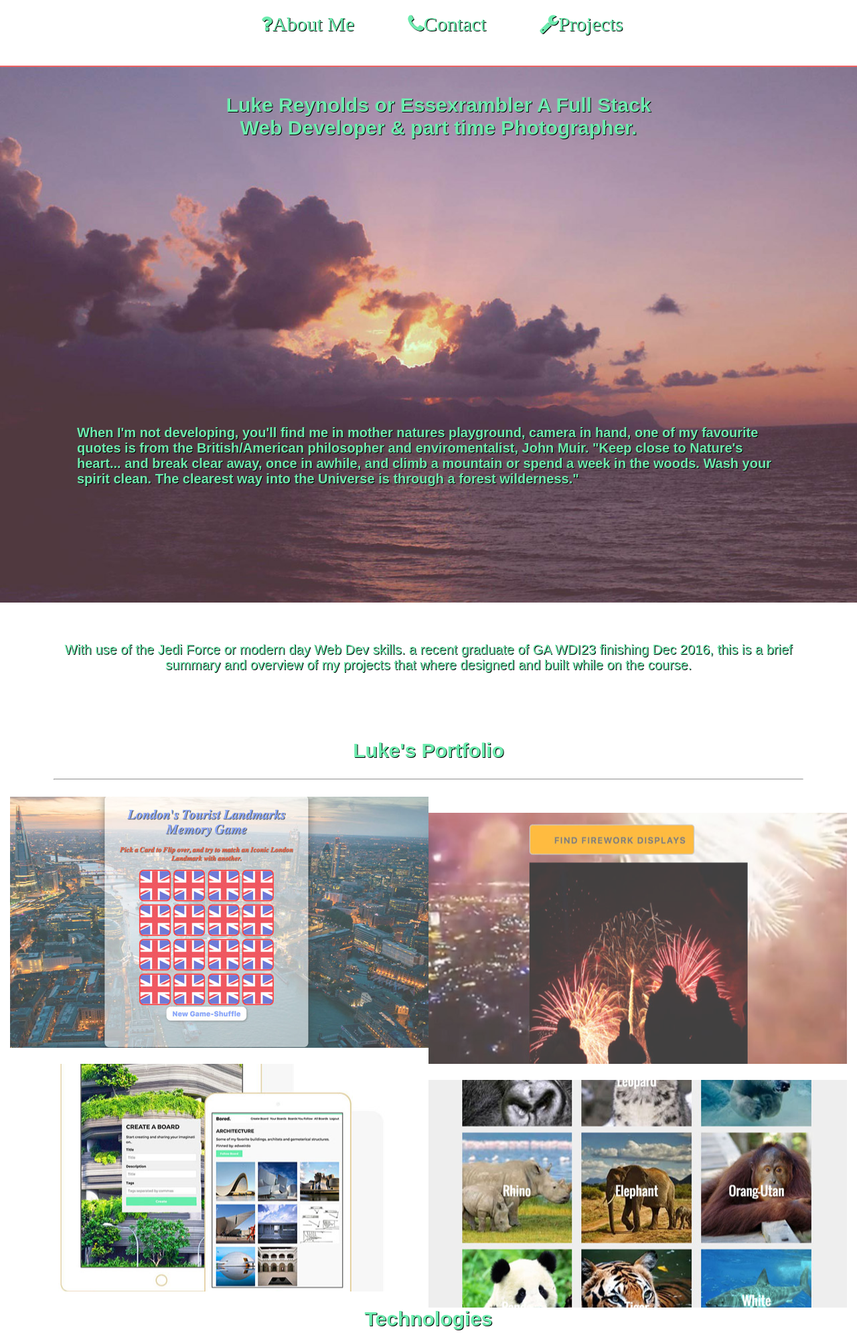
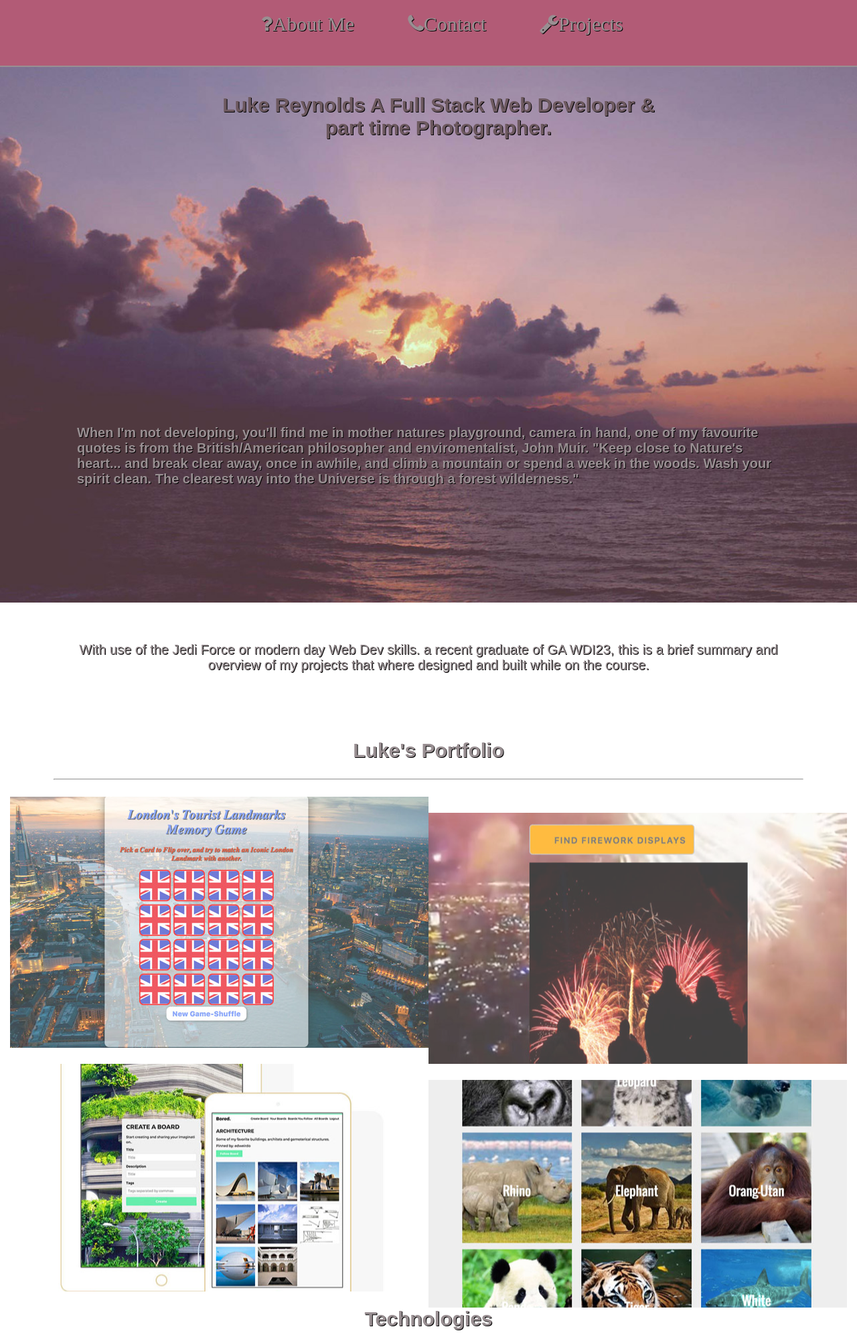
Before and after one commit to Essexrambler/Essexrambler2.github.io, a PHP site: page /index.html in a window 1280 px wide. Shown: the top 1991 px of the page at 67% size. Run offline with PHP 8.4, Linux system fonts and the light colour scheme; some web fonts are replaced.

```diff
--- a/css/style.css
+++ b/css/style.css
@@ -50,8 +50,8 @@ body, html {
 nav {
   height:100px;
   width: 100%;
-  background-color: white;
-  border-bottom: 2px solid #EE6363;
+  background-color: #b25b76;
+  border-bottom: 2px solid #998f92;
   font-size: 30px;
 
 }
@@ -100,7 +100,7 @@ a {
   font-size:20px;
   margin: 20px;
   text-decoration: none;
-  color: #ffb6c1;
+  color: #998f92;
   font-family: raleway;
   /* border-bottom: 1px solid #52c9aa; */
   transition: color 0.5s ease-out;
@@ -154,7 +154,7 @@ a {
    -moz-border-radius: 300px;*/
 
    .about {
-     color: #6DECAF;
+     color: #998f92;
      padding-top: 500px;
      padding-left: 100px;
      padding-right: 100px;
@@ -190,7 +190,7 @@ a, u {
 }
 
 a {
-  color:#6DECAF;
+  color:#998f92;
 }
 
 a.contact {
@@ -204,14 +204,14 @@ a.contact {
 }
 
  nav a:hover {
-    color: #EE6363;
+    color: #dd3213;
     font-size: 30px;
 }
 
 h1 {
   font-size: 30px;
   /*width: 30%;*/
-  color:#6DECAF;
+  color:#6d595f;
   display: inline;
   text-align: center;
    /* background-color: white; */ */
@@ -380,7 +388,7 @@ h1 {
 .lukeBio, .lukeBio2, .lukeBio3  {
   height: auto;
   /*background-color: #525C65;*/
-  color: #6DECAF;
+  color: #998f92;
   text-align: center;
   padding: 15px 80px;
   font-family: 'Sue+Ellen+Francisco', sans-serif;
--- a/index.html
+++ b/index.html
@@ -60,8 +60,7 @@
 
       <!-- </nav> -->
       <div class="heroCentre">
-          <h1>Luke Reynolds or Essexrambler
-            A Full Stack Web Developer &amp;
+          <h1>Luke Reynolds A Full Stack Web Developer &amp;
             part time Photographer.
             <!-- <img class="portrait" src="images/luke3.jpg"> -->
           </h1>
@@ -72,7 +71,7 @@
 
     <div class="lukeBio"> <a name="lukePart1"></a>
       <p>
-      With use of the Jedi Force or modern day Web Dev skills. a recent graduate of GA WDI23 finishing Dec 2016, this is a brief summary and overview of my projects that where designed and built while on the course.
+      With use of the Jedi Force or modern day Web Dev skills. a recent graduate of GA WDI23, this is a brief summary and overview of my projects that where designed and built while on the course.
     </P>
     </div>
 
@@ -84,13 +83,13 @@
     <div class="lukeProjects">
       <a href="https://desolate-mountain-49112.herokuapp.com/" target="_blank">
       <div class="col-6 projectImage1">
-          <p> Visit LondonLandmarks </p>
+          <p> View LondonLandmarks </p>
       </div>
       </a>
 
       <a href="http://londons-burning.herokuapp.com/" target="_blank">
       <div class="col-6 projectImage2">
-          <p> Visit Fireworks-App </P>
+          <p>View Fireworks-App</p>
       </div>
       </a>
     </div>
@@ -98,12 +97,12 @@
     <div class="lukeProjectsThree">
       <a href="https://bored-app.herokuapp.com/#/login" target="_blank">
       <div class="col-6 projectImage3">
-          <p> View Bored here </P>
+          <p>View Bored here</p>
       </div>
       </a>
 
       <a href="https://sp-agency.herokuapp.com/#/" target="_blank"><div class="col-6 projectImage4">
-          <p> View SP-Agency here  </P>
+          <p>View SP-Agency here</p>
       </div>
       </a>
     </div>
```
Also changed, not shown: other parts of css/style.css (+34 -19 lines), images/instagram2.00.47.png (added).
